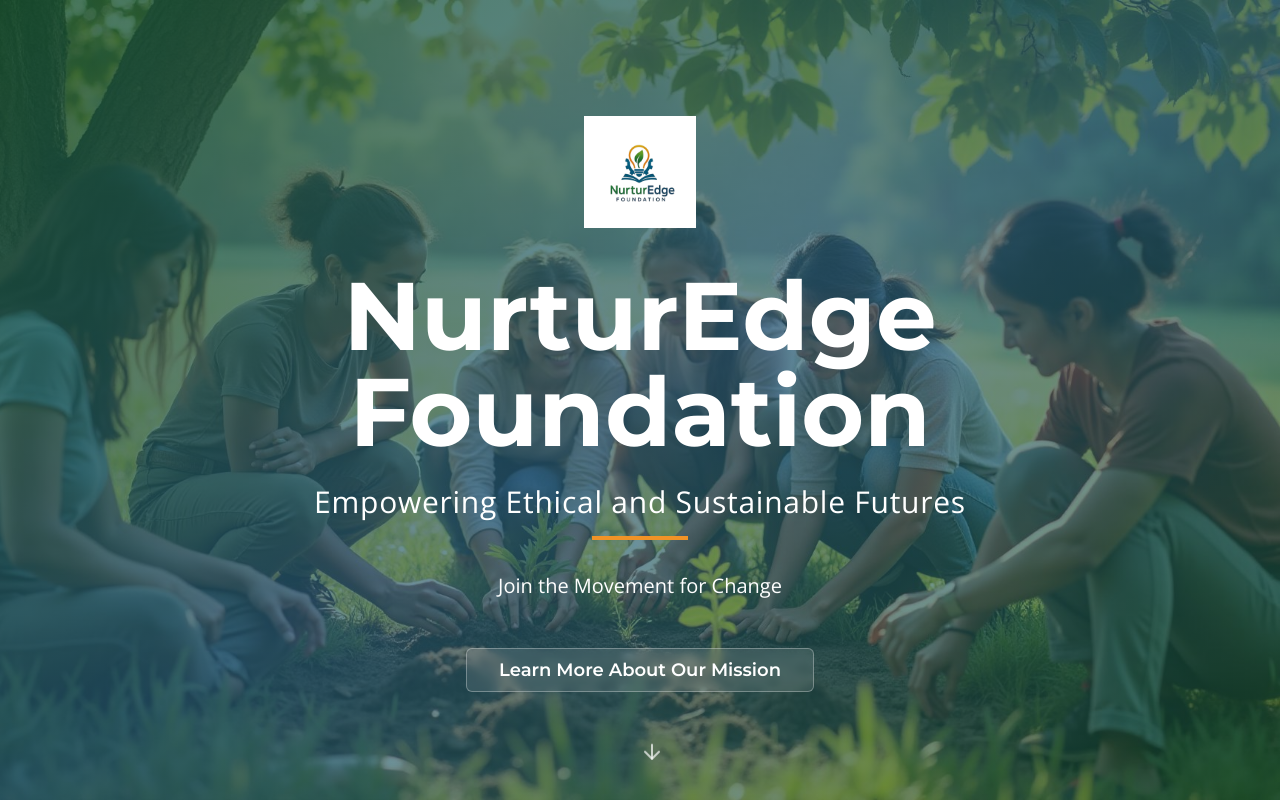
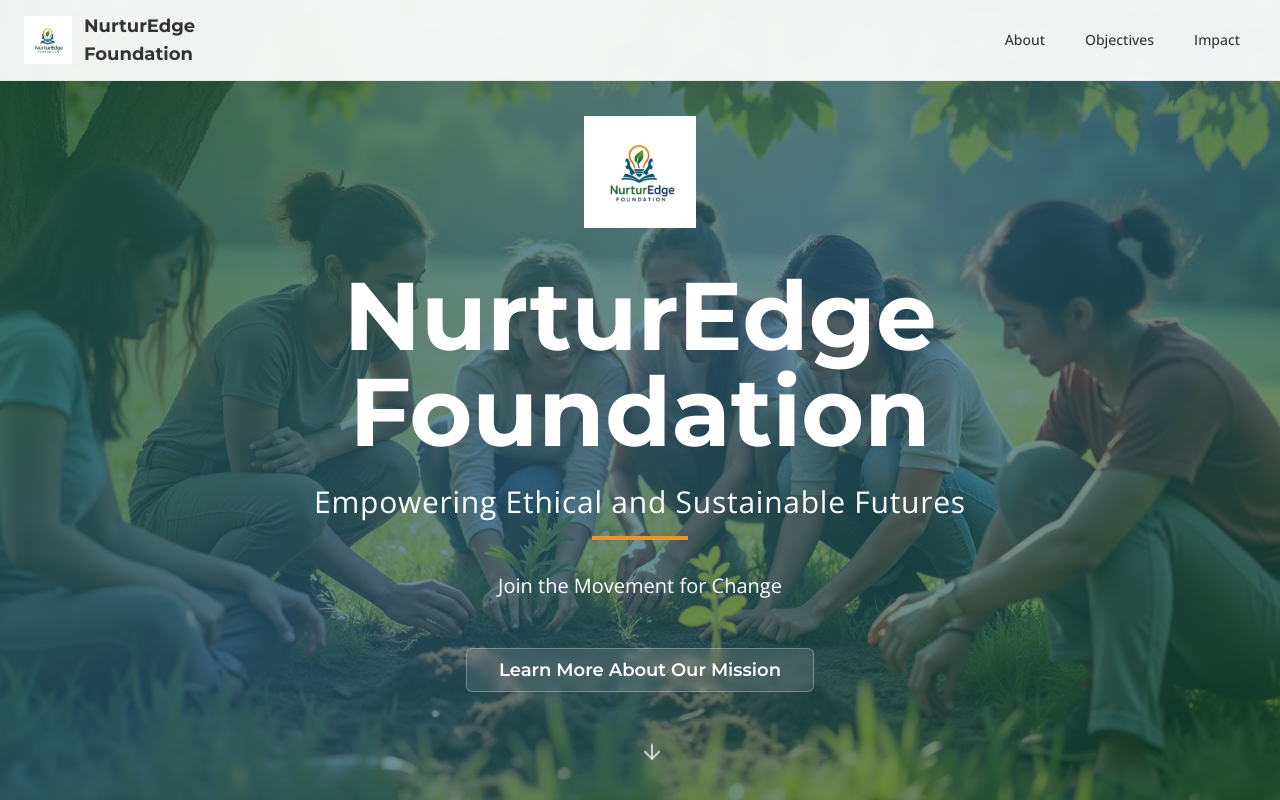
Before and after one commit to rujjwl/nurturedge-roots-grow, a React (Vite) app: page / in a window 1280 px wide. Shown: the top 800 px of the page. Built offline with nearby package versions, Linux system fonts and the light colour scheme.

Commit message:
Add top bar component

```diff
--- a/src/components/Impact.tsx
+++ b/src/components/Impact.tsx
@@ -31,7 +31,7 @@ const impactAreas = [
 
 const Impact = () => {
   return (
-    <section className="py-20 bg-gradient-to-b from-muted to-background">
+    <section id="impact" className="py-20 bg-gradient-to-b from-muted to-background">
       <div className="max-w-7xl mx-auto px-6">
         <div className="text-center mb-16">
           <h2 className="font-montserrat font-bold text-4xl md:text-5xl text-primary mb-4">
--- /dev/null
+++ b/src/components/Navbar.tsx
@@ -0,0 +1,53 @@
+import { Button } from "@/components/ui/button";
+
+const Navbar = () => {
+  const scrollToSection = (id: string) => {
+    document.getElementById(id)?.scrollIntoView({ behavior: 'smooth' });
+  };
+
+  return (
+    <nav className="fixed top-0 left-0 right-0 z-50 bg-background/95 backdrop-blur-sm border-b border-border">
+      <div className="max-w-7xl mx-auto px-6 py-3 flex items-center justify-between">
+        {/* Logo and Text */}
+        <div className="flex items-center gap-3">
+          <img
+            src="/lovable-uploads/3be6a7ea-3293-415c-8610-d761d7d52a0f.png"
+            alt="NurturEdge Foundation Logo"
+            className="h-12 w-auto"
+          />
+          <div className="flex flex-col leading-tight">
+            <span className="font-montserrat font-bold text-lg text-foreground">NurturEdge</span>
+            <span className="font-montserrat font-bold text-lg text-foreground">Foundation</span>
+          </div>
+        </div>
+
+        {/* Navigation Links */}
+        <div className="flex items-center gap-2">
+          <Button
+            variant="ghost"
+            onClick={() => scrollToSection('vision')}
+            className="font-opensans"
+          >
+            About
+          </Button>
+          <Button
+            variant="ghost"
+            onClick={() => scrollToSection('objectives')}
+            className="font-opensans"
+          >
+            Objectives
+          </Button>
+          <Button
+            variant="ghost"
+            onClick={() => scrollToSection('impact')}
+            className="font-opensans"
+          >
+            Impact
+          </Button>
+        </div>
+      </div>
+    </nav>
+  );
+};
+
+export default Navbar;
--- a/src/components/Objectives.tsx
+++ b/src/components/Objectives.tsx
@@ -42,7 +42,7 @@ const objectives = [
 
 const Objectives = () => {
   return (
-    <section className="py-20 bg-background">
+    <section id="objectives" className="py-20 bg-background">
       <div className="max-w-7xl mx-auto px-6">
         <div className="text-center mb-16">
           <h2 className="font-montserrat font-bold text-4xl md:text-5xl text-primary mb-4">
--- a/src/pages/Index.tsx
+++ b/src/pages/Index.tsx
@@ -1,3 +1,4 @@
+import Navbar from "@/components/Navbar";
 import Hero from "@/components/Hero";
 import Vision from "@/components/Vision";
 import Objectives from "@/components/Objectives";
@@ -8,6 +9,7 @@ import Partners from "@/components/Partners";
 const Index = () => {
   return (
     <div className="min-h-screen">
+      <Navbar />
       <Hero />
       <Vision />
       <Objectives />
```
